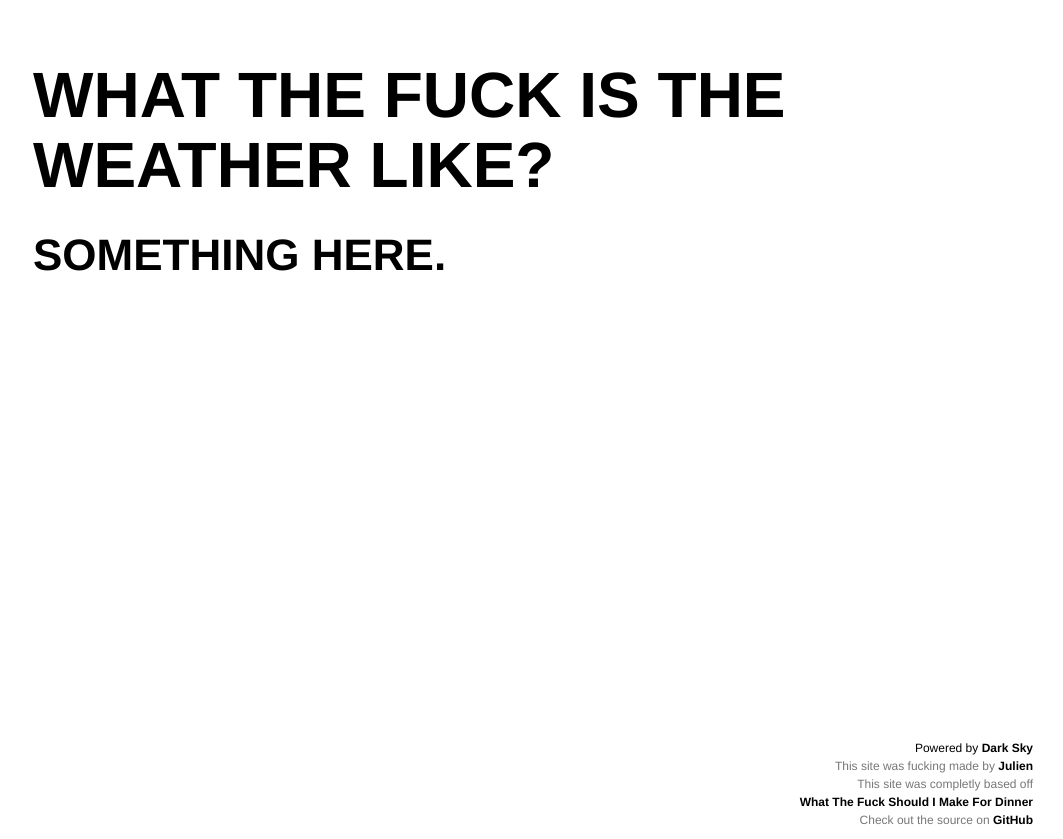
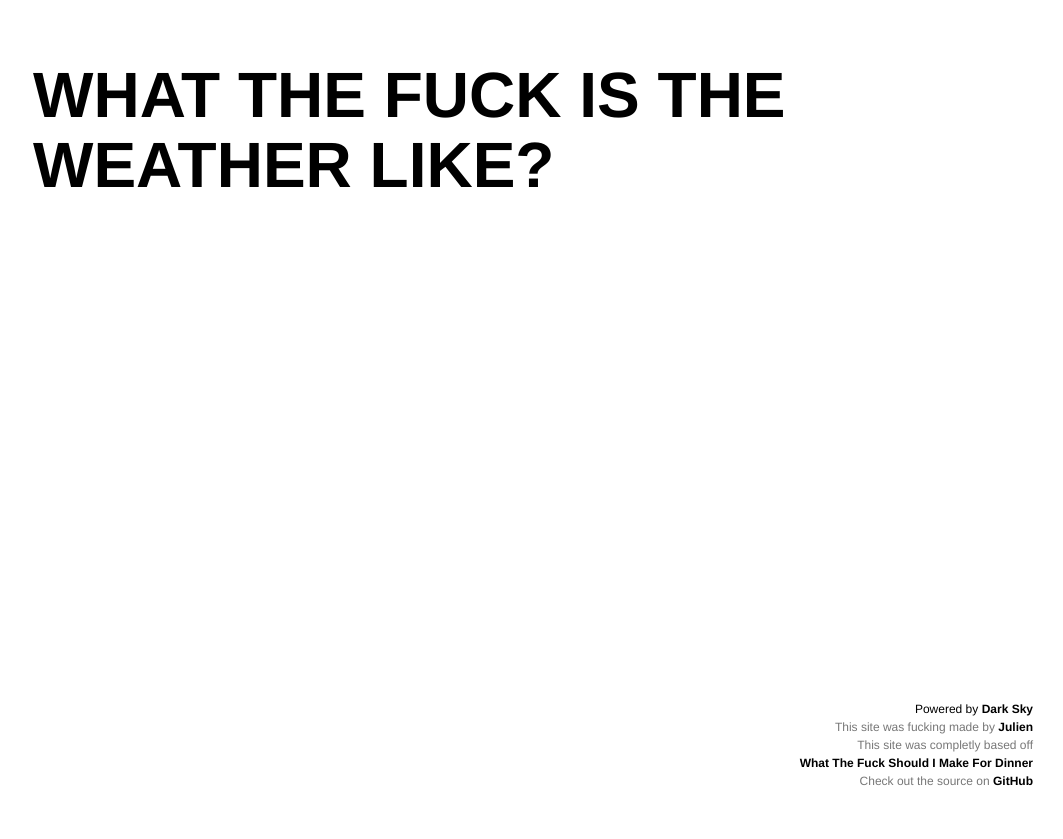
Before and after one commit to JulienMelissas/wtfwl, a React (Create React App) app: page / in a window 1280 px wide. Shown: the whole page, without its empty margins (217-1280 px from the left). After the commit the page ends 800 px from the top, so only its background shows below. Built offline with nearby package versions, Linux system fonts and the light colour scheme.

Commit message:
Added React Router, React Places Autocomplete, Default routes and a 404 view.

```diff
--- a/package.json
+++ b/package.json
@@ -5,6 +5,8 @@
   "dependencies": {
     "react": "^16.2.0",
     "react-dom": "^16.2.0",
+    "react-places-autocomplete": "^5.4.3",
+    "react-router-dom": "^4.2.2",
     "react-scripts": "1.0.17",
     "sanitize.css": "^5.0.0"
   },
--- a/src/App.js
+++ b/src/App.js
@@ -1,25 +1,29 @@
 // React
-import React, { Component } from 'react';
+import React, { Component } from 'react'
+
+// React Router
+import {
+  BrowserRouter as Router,
+  Route,
+  Switch,
+} from 'react-router-dom'
 
 // Styles
-import 'sanitize.css';
-import './App.css';
+import 'sanitize.css'
+import './App.css'
 
-class App extends Component {
-  render() {
-    return (
-      <div className="App">
-        <div className="wrap">
-          <header className="App-header">
-            <h1 className="App-title">What The Fuck is the Weather Like?</h1>
-          </header>
-          <div className="form">
-          Something here.
-          </div>
-        </div>
-      </div>
-    );
-  }
-}
+// Our Views
+import Home from './views/home';
+import FourOhFour from './views/404';
 
-export default App;
+const App = () => (
+  <Router>
+    <div className="wrap">
+      <Switch>
+        <Route exact path="/" component={Home}/>
+        <Route component={FourOhFour}/>
+      </Switch>
+    </div>
+  </Router>
+)
+export default App
--- /dev/null
+++ b/src/views/404.jsx
@@ -0,0 +1,15 @@
+import React from 'react'
+
+import { Link } from 'react-router-dom';
+
+const FourOhFour = () => (
+  <div className="view-404">
+    <h1>
+      Well fuck,<br/>
+      You Broke It.
+    </h1>
+    <Link to="/">Go home.</Link>
+  </div>
+)
+
+export default FourOhFour
--- /dev/null
+++ b/src/views/home.jsx
@@ -0,0 +1,11 @@
+import React from 'react';
+
+const Home = () => (
+  <div className="view--home">
+    <header className="app-header">
+      <h1 className="app-title">What The Fuck is the Weather Like?</h1>
+    </header>
+  </div>
+)
+
+export default Home;
```
Also changed, not shown: 1 other file (tests, documents, lock files or other folders).
